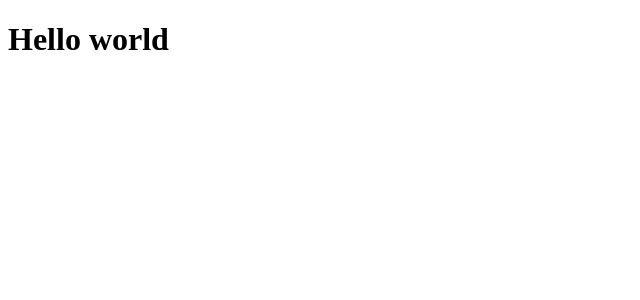
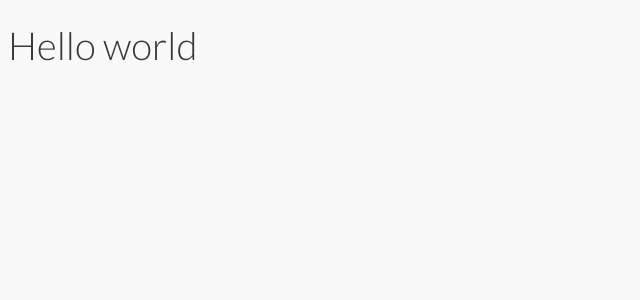
Before and after one commit to joshforisha/fate-solo, a React (Vite) app: page / in a window 1280 px wide. Shown: the top 300 px of the page, without its empty margins (0-640 px from the left). Built offline with nearby package versions, Linux system fonts and the light colour scheme.

Commit message:
Define State and initial types

```diff
--- /dev/null
+++ b/src/data/action.ts
@@ -0,0 +1,14 @@
+export enum ActionType {
+  CreateEntity = "CREATE_ENTITY",
+}
+
+export interface Action {
+  type: ActionType;
+  [key: string]: any;
+}
+
+// Function helpers ----------------------------------------------------------
+
+export function createEntity(name: string): Action {
+  return { name, type: ActionType.CreateEntity };
+}
--- /dev/null
+++ b/src/data/aspect.ts
@@ -0,0 +1,10 @@
+export enum AspectType {
+  Aspect = "Aspect",
+  Boost = "Boost",
+}
+
+export interface Aspect {
+  freeInvokes: number;
+  name: string;
+  type: AspectType;
+}
--- /dev/null
+++ b/src/data/entity.ts
@@ -0,0 +1,13 @@
+import { Aspect } from "~/data/aspect";
+import { Track } from "~/data/track";
+
+export interface Entity {
+  aspects: Aspect[];
+  name: string;
+  tracks: Track[];
+}
+
+export const unnamedEntity: Omit<Entity, "name"> = {
+  aspects: [],
+  tracks: [],
+};
--- /dev/null
+++ b/src/data/state.tsx
@@ -0,0 +1,43 @@
+import * as React from "react";
+import { Action, ActionType } from "~/data/action";
+import { Entity, unnamedEntity } from "~/data/entity";
+
+export interface State {
+  entities: Entity[];
+}
+
+export const initialState: State = {
+  entities: [],
+};
+
+const StateContext = React.createContext();
+
+interface ProviderProps {
+  children?: React.ReactNode;
+}
+
+export function StateProvider({ children }: ProviderProps): React.ReactElement {
+  const value = React.useReducer(update, initialState);
+  return (
+    <StateContext.Provider value={value}>{children}</StateContext.Provider>
+  );
+}
+
+export function update(state: State, action: Action): State {
+  switch (action.type) {
+    case ActionType.CreateEntity:
+      return {
+        ...state,
+        entities: [...state.entities, { ...unnamedEntity, name: action.name }],
+      };
+
+    default:
+      console.warn(`No action for type "${action.type}"`);
+      return state;
+  }
+}
+
+export function useState(): [State, React.Dispatch<Action>] {
+  console.log(StateContext);
+  return React.useContext(StateContext);
+}
--- /dev/null
+++ b/src/data/track.ts
@@ -0,0 +1,9 @@
+export interface Box {
+  checked: boolean;
+  rating: number;
+}
+
+export interface Track {
+  boxes: Box[];
+  name: string;
+}
--- /dev/null
+++ b/src/main.css
@@ -0,0 +1,41 @@
+@import url('https://fonts.googleapis.com/css?family=Lato:300,300i,400,400i,700,700i');
+
+* {
+  box-sizing: border-box;
+}
+
+:root {
+  /* Colors */
+  --bright-blue: #5ec4ff;
+  --dark-blue: #1b658f;
+  --dark: rgba(24, 24, 24, 0.85);
+  --light-blue: #8bd5ff;
+  --light: rgba(248, 248, 248, 0.85);
+  --pale-blue: #b8e5ff;
+  --white: #faf9f9;
+
+  /* Sizes */
+  --huge: 4rem;
+  --large: 2rem;
+  --medium: 1rem;
+  --small: 0.5rem;
+  --tiny: 0.25rem;
+}
+
+body {
+  background-color: var(--white);
+  color: var(--dark);
+  font-family: "Lato", sans-serif;
+}
+
+h1 {
+  font-size: 2.4rem;
+  font-weight: 300;
+  line-height: 1;
+}
+
+h2 {
+  font-size: 2rem;
+  font-weight: 300;
+  line-height: 1;
+}
--- a/src/main.tsx
+++ b/src/main.tsx
@@ -1,8 +1,14 @@
+import "~/main.css";
 import * as React from "react";
 import { render } from "react-dom";
+import { StateProvider } from "~/data/state";
 
 function Main() {
-  return <h1>Hello world</h1>;
+  return (
+    <StateProvider>
+      <h1>Hello world</h1>
+    </StateProvider>
+  );
 }
 
 render(<Main />, document.getElementById("Root"));
```
Also changed, not shown: package.json (+12 -32 lines), tsconfig.json (added, +11 -0 lines), .eslintrc.json (added), 1 other file (tests, documents, lock files or other folders).
